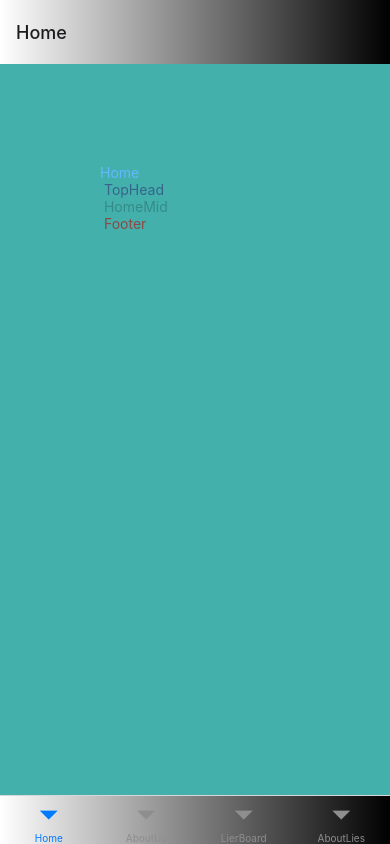
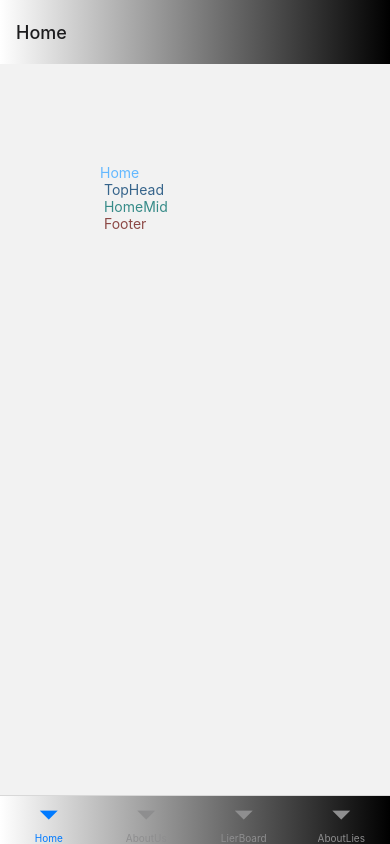
Before and after one commit to psteingh/LTRapp, a React Native app: screen / in a window 390 px wide. Built offline with nearby package versions, Linux system fonts and the light colour scheme.

Commit message:
ltrapp04151012

```diff
--- a/App.js
+++ b/App.js
@@ -16,10 +16,11 @@ const Tab = createBottomTabNavigator();
 function MyTabs() {
   return (
     <Tab.Navigator
-    sceneContainerStyle={{backgroundColor: Colors.primaryLgreen}}
+    // sceneContainerStyle={{backgroundColor: Colors.primaryLgreen}}
     screenOptions={{
       headerBackground: LinGrad,
-      tabBarBackground: LinGrad
+      tabBarBackground: LinGrad,
+      backgroundColor: LinGrad
     }}>
       <Tab.Screen name="Home" component={HomeComponent} />
       <Tab.Screen name="AboutUs" component={AboutUsBoard} />
```
